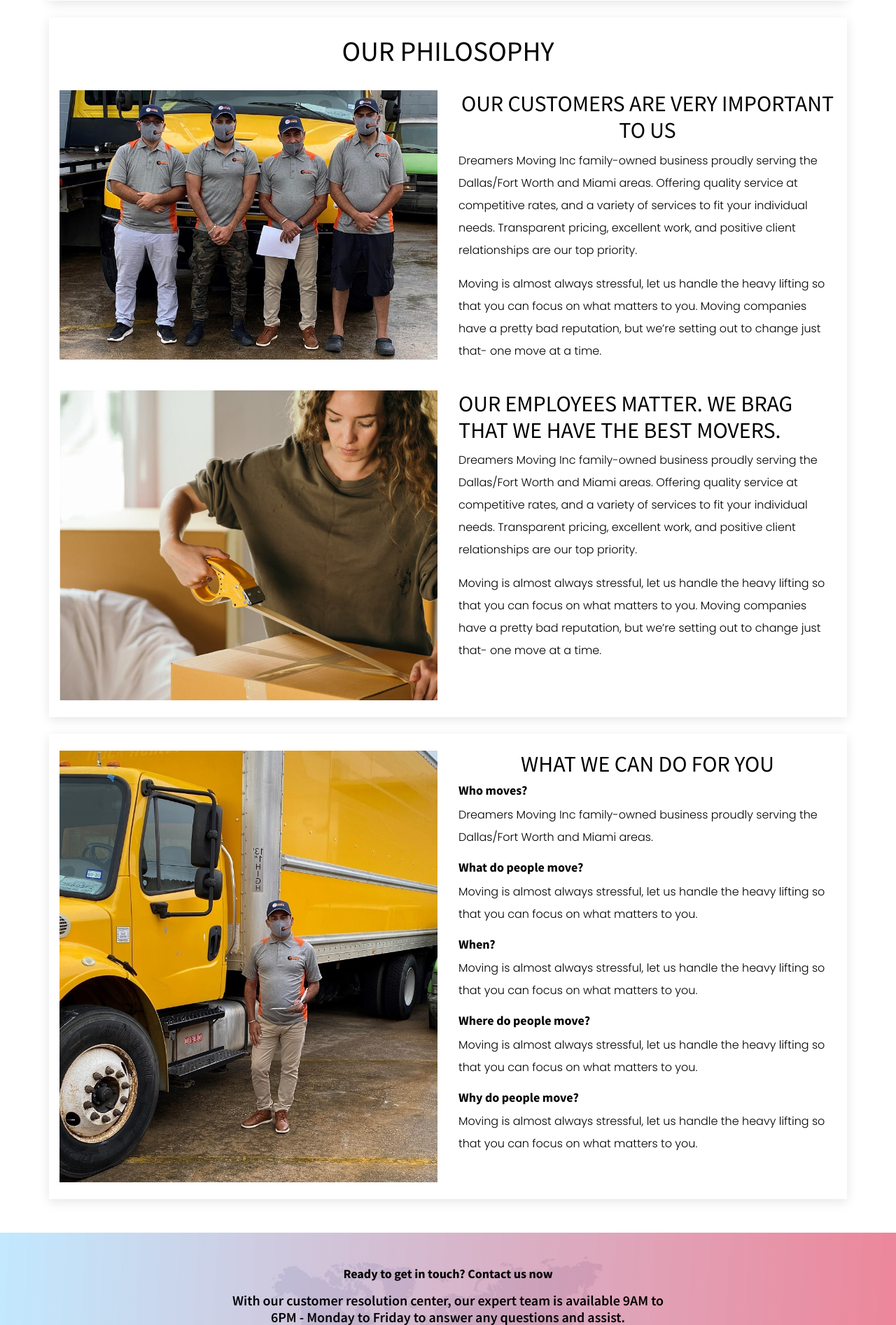
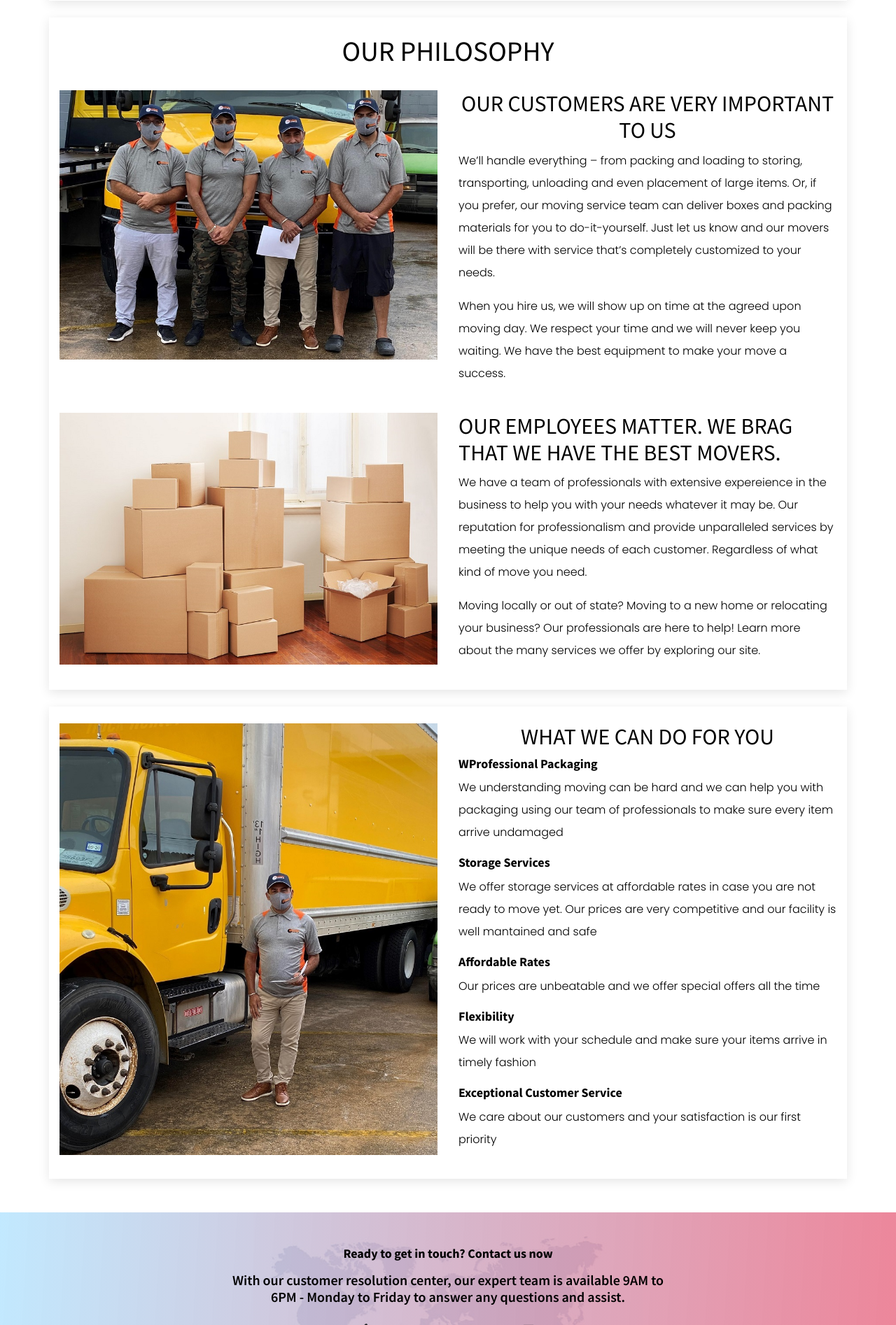
Before and after one commit to omoyolab/DreamersMoving, a Django app: page /dreamer/about/ in a window 1280 px wide. Shown: the part 937-2831 px from the top of the page at 70% size. Run offline with Django 3.2, Linux system fonts and the light colour scheme; style sheets or scripts are compiled from the project's sources; parts of the project's set-up code (start-up, migrations or seed data) failed here and were passed over; some libraries are stand-ins or nearby versions.

Commit message:
Changed the txt

```diff
--- a/templates/about.html
+++ b/templates/about.html
@@ -45,19 +45,19 @@
                     <div class="text-center">
                         <h3 class="text-uppercase">OUR CUSTOMERS ARE VERY IMPORTANT TO US</h3>
                     </div>
-                    <p>Dreamers Moving Inc family-owned business proudly serving the Dallas/Fort Worth and Miami areas. Offering quality service at competitive rates, and a variety of services to fit your individual needs. Transparent pricing, excellent work, and positive client relationships are our top priority.</p>
-                    <p>Moving is almost always stressful, let us handle the heavy lifting so that you can focus on what matters to you. Moving companies have a pretty bad reputation, but we’re setting out to change just that- one move at a time.</p>
+                    <p>We’ll handle everything – from packing and loading to storing, transporting, unloading and even placement of large items. Or, if you prefer, our moving service team can deliver boxes and packing materials for you to do-it-yourself. Just let us know and our movers will be there with service that’s completely customized to your needs.</p>
+                    <p>When you hire us, we will show up on time at the agreed upon moving day. We respect your time and we will never keep you waiting. We have the best equipment to make your move a success.</p>
 
                 </div>
             </div>
             <div class="row">
                 <div class="col-12 col-md-6">
-                    <img src="{% static 'images/about.jpg' %}" alt="" class="img-fluid">
+                    <img src="{% static 'images/boxes.jpg' %}" alt="" class="img-fluid">
                 </div>
                 <div class="col-12 col-md-6 mt-3 mt-md-0">
                     <h3 class="text-uppercase">Our employees matter. We brag that we have the best movers.</h3>
-                    <p>Dreamers Moving Inc family-owned business proudly serving the Dallas/Fort Worth and Miami areas. Offering quality service at competitive rates, and a variety of services to fit your individual needs. Transparent pricing, excellent work, and positive client relationships are our top priority.</p>
-                    <p>Moving is almost always stressful, let us handle the heavy lifting so that you can focus on what matters to you. Moving companies have a pretty bad reputation, but we’re setting out to change just that- one move at a time.</p>
+                    <p>We have a team of professionals with extensive expereience in the business to help you with your needs whatever it may be. Our reputation for professionalism and provide unparalleled services by meeting the unique needs of each customer. Regardless of what kind of move you need.</p>
+                    <p>Moving locally or out of state? Moving to a new home or relocating your business? Our professionals are here to help! Learn more about the many services we offer by exploring our site.</p>
 
                 </div>
             </div>
@@ -72,16 +72,16 @@
                     <div class="text-center">
                         <h3 class="text-uppercase">WHAT WE CAN DO FOR YOU</h3>
                     </div>
-                    <h4 class="font-weight-bold">Who moves?</h4>
-                    <p>Dreamers Moving Inc family-owned business proudly serving the Dallas/Fort Worth and Miami areas.</p>
-                    <h4 class="font-weight-bold">What do people move?</h4>
-                    <p>Moving is almost always stressful, let us handle the heavy lifting so that you can focus on what matters to you.</p>
-                    <h4 class="font-weight-bold">When?</h4>
-                    <p>Moving is almost always stressful, let us handle the heavy lifting so that you can focus on what matters to you.</p>
-                    <h4 class="font-weight-bold">Where do people move?</h4>
-                    <p>Moving is almost always stressful, let us handle the heavy lifting so that you can focus on what matters to you.</p>
-                    <h4 class="font-weight-bold">Why do people move?</h4>
-                    <p>Moving is almost always stressful, let us handle the heavy lifting so that you can focus on what matters to you.</p>
+                    <h4 class="font-weight-bold">WProfessional Packaging</h4>
+                    <p>We understanding moving can be hard and we can help you with packaging using our team of professionals to make sure every item arrive undamaged</p>
+                    <h4 class="font-weight-bold">Storage Services</h4>
+                    <p>We offer storage services at affordable rates in case you are not ready to move yet. Our prices are very competitive and our facility is well mantained and safe</p>
+                    <h4 class="font-weight-bold">Affordable Rates</h4>
+                    <p>Our prices are unbeatable and we offer special offers all the time</p>
+                    <h4 class="font-weight-bold">Flexibility</h4>
+                    <p>We will work with your schedule and make sure your items arrive in timely fashion</p>
+                    <h4 class="font-weight-bold">Exceptional Customer Service</h4>
+                    <p>We care about our customers and your satisfaction is our first priority</p>
 
                 </div>
             </div>
```
